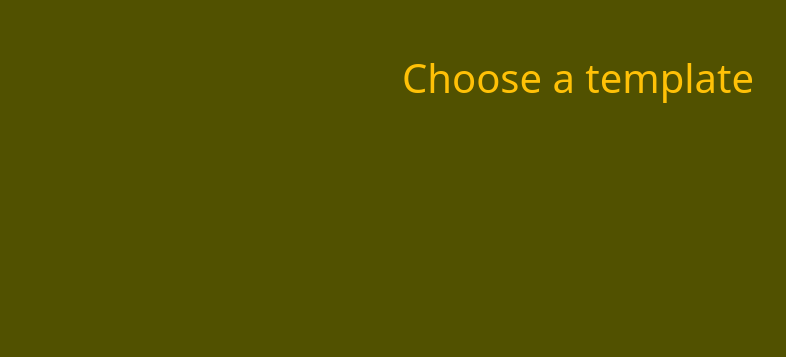
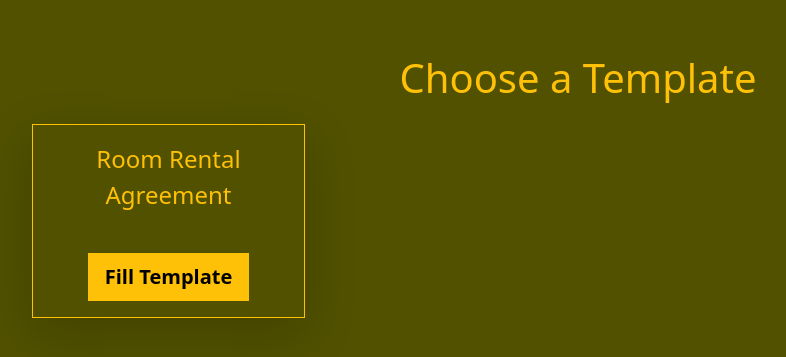
Before and after one commit to Saytzeff-D/Docify, a PHP site: page /templates.php in a window 1280 px wide. Shown: the top 357 px of the page, without its empty margins (62-848 px from the left). Run offline with PHP 8.4, Linux system fonts and the light colour scheme.

Commit message:
now showing template

```diff
--- a/templates.php
+++ b/templates.php
@@ -18,8 +18,22 @@
 <body>
     <div class="container py-5">
         <p class="text-center text-warning fs-1">
-            Choose a template
+            Choose a Template
         </p>
+        <div class="container">
+            <div class="col-md-3">
+                <div class="border border-warning p-3 shadow-lg">
+                    <p class="text-warning text-center fs-4" >
+                        Room Rental Agreement
+                    </p>
+                    <div class="d-flex justify-content-center pt-4">
+                        <button onClick="document.location.href='<?php echo dirname($_SERVER['REQUEST_URI']).'/rent.php' ?>'" class="btn btn-warning fw-bold btn-lg rounded-0">
+                            Fill Template
+                        </button>
+                    </div>
+                </div>
+            </div>
+        </div>
     </div>
 </body>
 </html>
```
